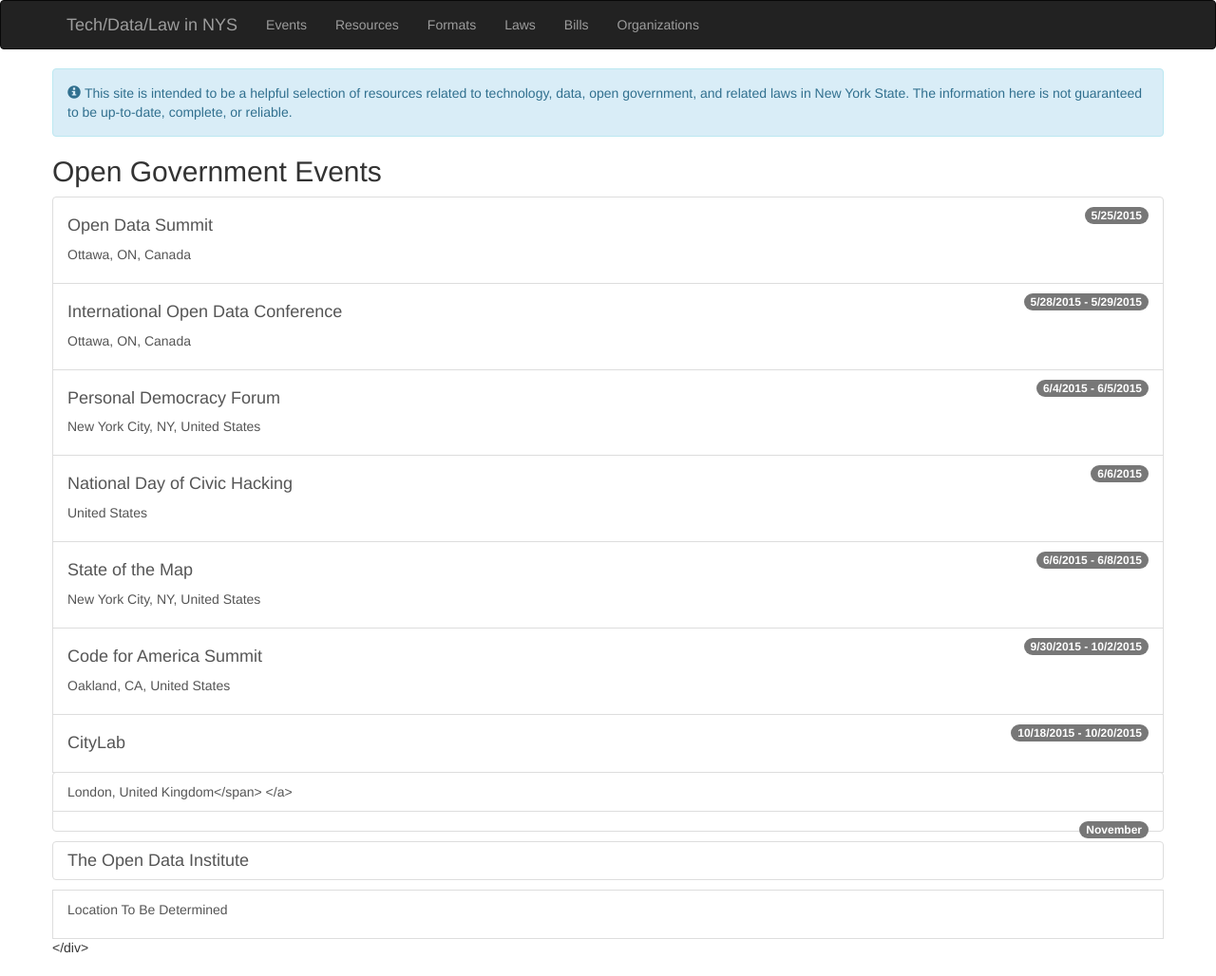
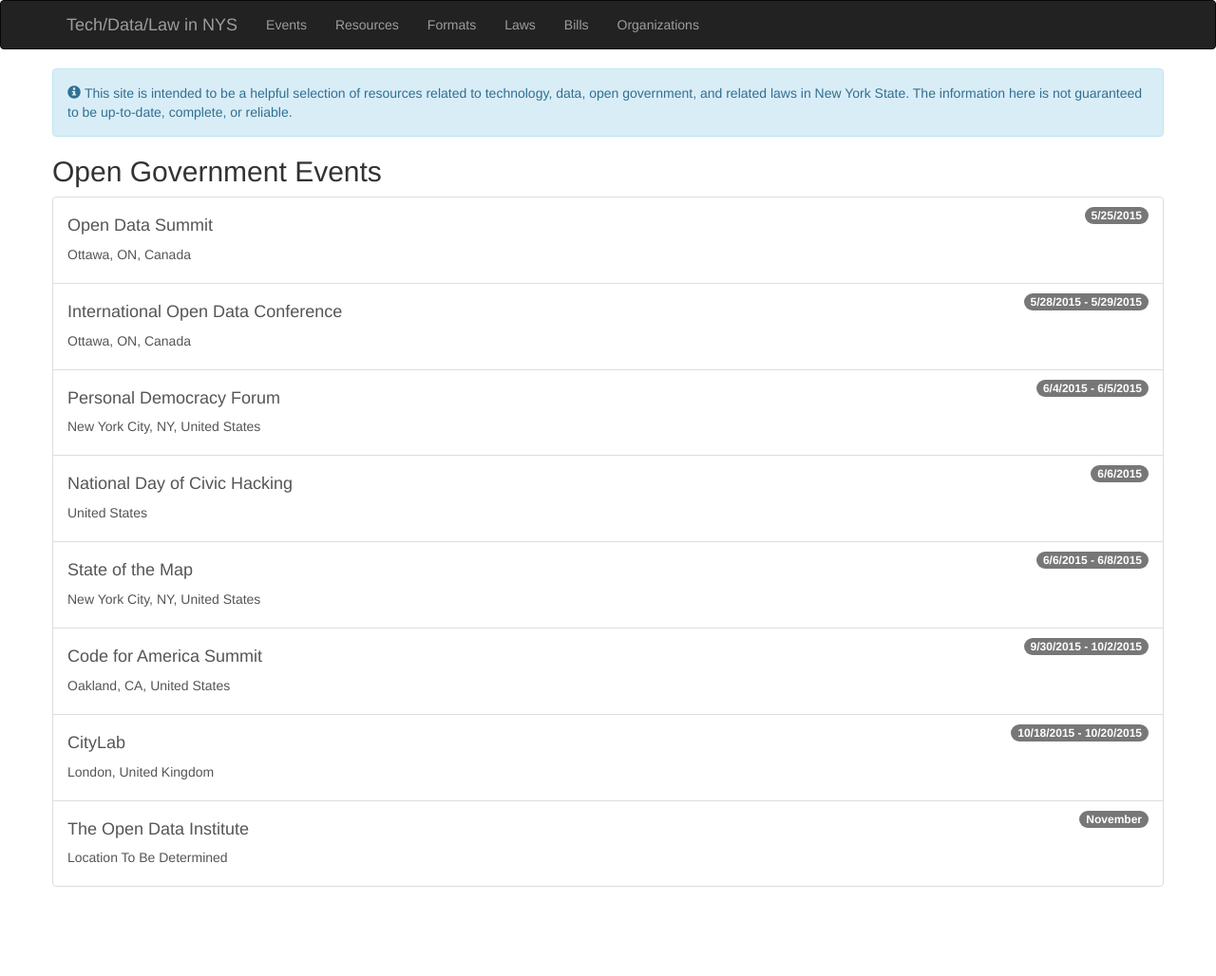
Before and after one commit to technickle/open-data-resources, a Jekyll site: the page built from events/index.md, in a window 1280 px wide. Shown: the whole page at 95% size. Built offline with Jekyll 4.4.1, drawn with Linux system fonts in a browser that asks for light colours; nearby versions of some CDN libraries; after the commit the page ends 954 px from its top, so only the background shows below that.

Commit message:
html tag closure fix

```diff
--- a/events/index.md
+++ b/events/index.md
@@ -38,7 +38,7 @@ layout: default
   <a class="list-group-item" href="http://www.theatlantic.com/live/events/citylab/2015/">
     <span class="badge">10/18/2015 - 10/20/2015</span>
     <h4>CityLab</h4>
-    <p>London, United Kingdom</span>
+    <p>London, United Kingdom</p>
   </a>
   <a class="list-group-item" href="http://summit.theodi.org/">
     <span class="badge">November</span>
```
